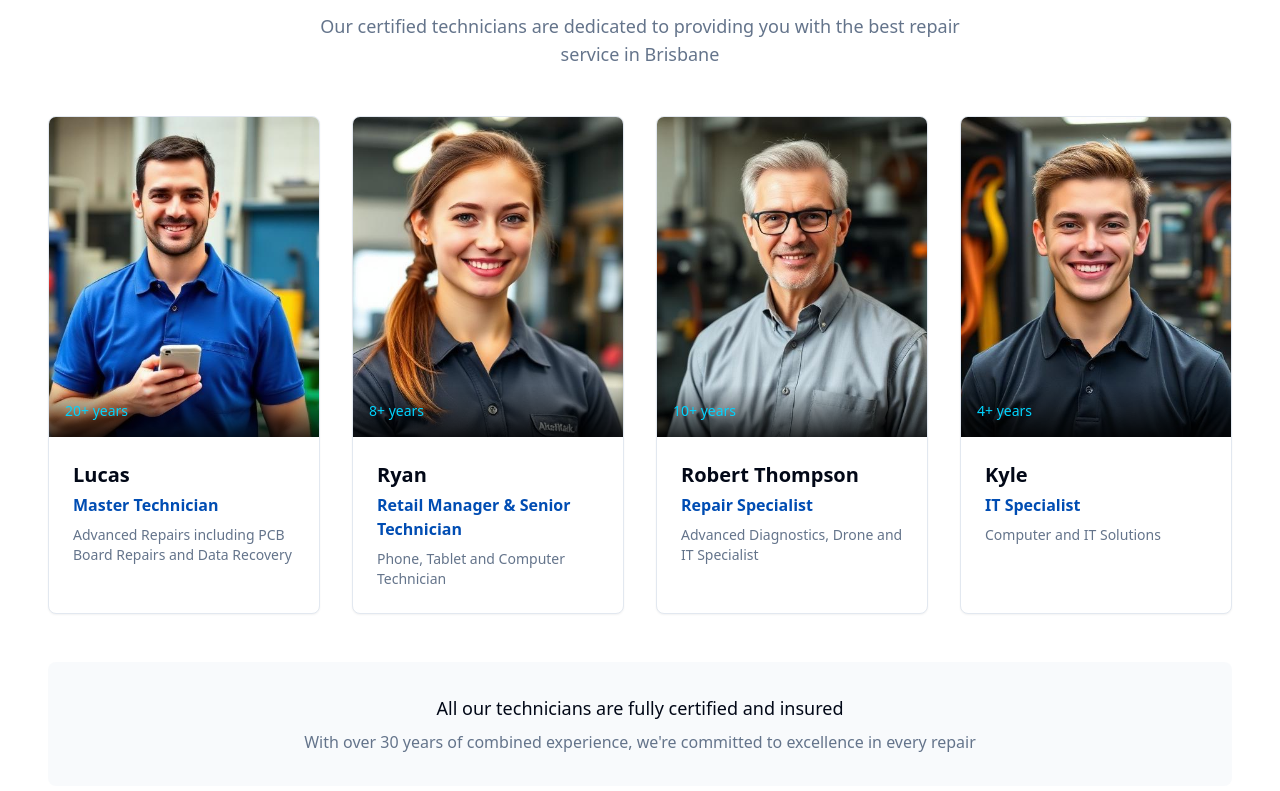
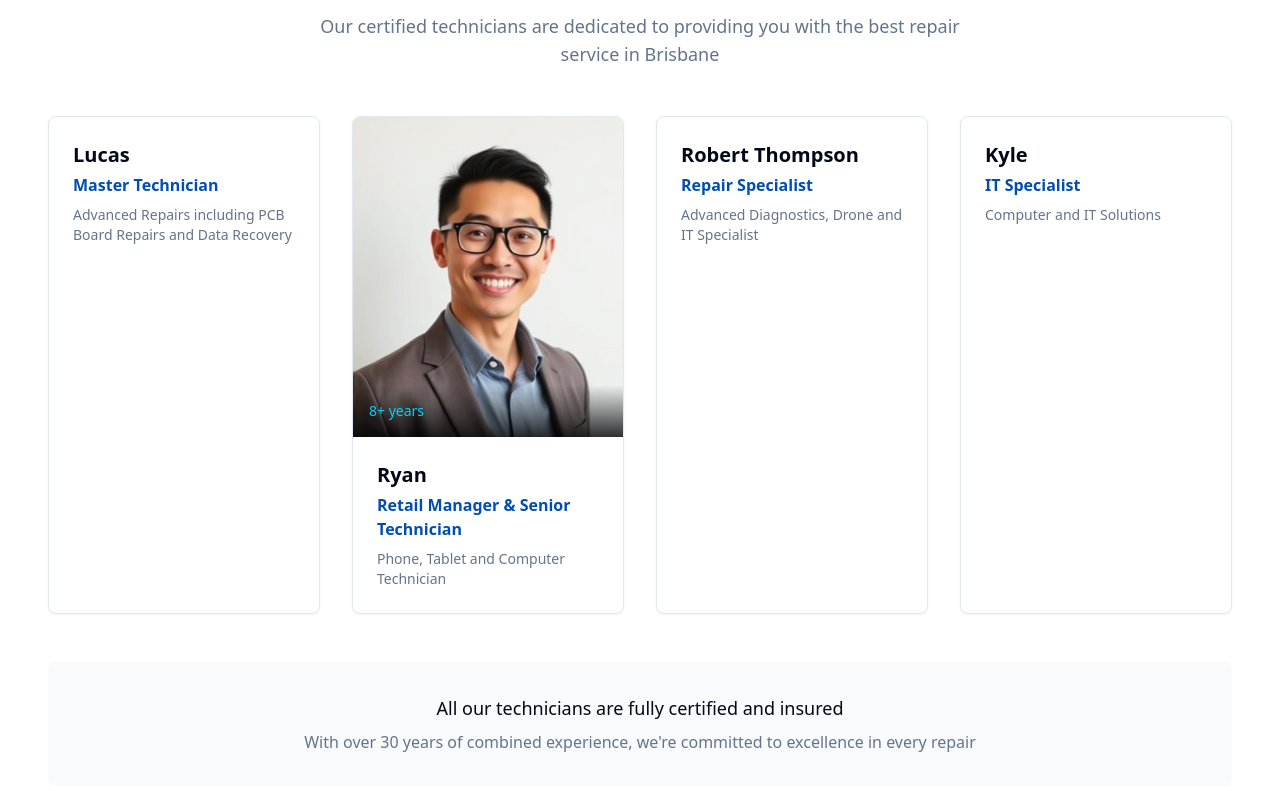
Before and after one commit to ljunwoo0105-a11y/coolcase-repair-qld, a React (Vite) app: page / in a window 1280 px wide. Shown: the part 4945-5736 px from the top of the page. Built offline with nearby package versions, Linux system fonts and the light colour scheme; the HTML template or start-up script is replaced by a standard one.

Commit message:
Update Ryan's team photo

```diff
--- a/src/components/TeamSection.tsx
+++ b/src/components/TeamSection.tsx
@@ -1,8 +1,5 @@
 import { Card, CardContent } from "@/components/ui/card";
-import team1 from "@/assets/team-1.jpg";
-import team2 from "@/assets/team-2.jpg";
-import team3 from "@/assets/team-3.jpg";
-import team4 from "@/assets/team-4.jpg";
+import ryanPhoto from "@/assets/ryan-photo.jpg";
 const TeamSection = () => {
   return <section className="py-16 px-4 bg-background">
       <div className="container mx-auto max-w-7xl">
@@ -20,14 +17,6 @@ const TeamSection = () => {
         <div className="grid grid-cols-1 md:grid-cols-2 lg:grid-cols-4 gap-8">
           {/* Team Member 1 */}
           <Card className="overflow-hidden hover:shadow-xl transition-shadow group">
-            <div className="relative overflow-hidden">
-              <img src={team1} alt="James Mitchell" className="w-full h-80 object-cover group-hover:scale-105 transition-transform duration-300" />
-              <div className="absolute bottom-0 left-0 right-0 bg-gradient-to-t from-black/80 to-transparent p-4">
-                <div className="text-white">
-                  <p className="text-sm font-medium text-[hsl(var(--ccr-glow))]">20+ years</p>
-                </div>
-              </div>
-            </div>
             <CardContent className="p-6">
               <h3 className="text-xl font-bold mb-1">Lucas</h3>
               <p className="text-[hsl(var(--ccr-primary))] font-semibold mb-2">Master Technician</p>
@@ -38,7 +27,7 @@ const TeamSection = () => {
           {/* Team Member 2 */}
           <Card className="overflow-hidden hover:shadow-xl transition-shadow group">
             <div className="relative overflow-hidden">
-              <img src={team2} alt="Sarah Chen" className="w-full h-80 object-cover group-hover:scale-105 transition-transform duration-300" />
+              <img src={ryanPhoto} alt="Ryan - Retail Manager & Senior Technician" className="w-full h-80 object-cover group-hover:scale-105 transition-transform duration-300" />
               <div className="absolute bottom-0 left-0 right-0 bg-gradient-to-t from-black/80 to-transparent p-4">
                 <div className="text-white">
                   <p className="text-sm font-medium text-[hsl(var(--ccr-glow))]">8+ years</p>
@@ -47,21 +36,13 @@ const TeamSection = () => {
             </div>
             <CardContent className="p-6">
               <h3 className="text-xl font-bold mb-1">Ryan</h3>
-              <p className="text-[hsl(var(--ccr-primary))] font-semibold mb-2">Retail Manager & Senior Technician</p>
+              <p className="text-[hsl(var(--ccr-primary))] font-semibold mb-2">Retail Manager & Senior Technician</p>
               <p className="text-sm text-muted-foreground">Phone, Tablet and Computer Technician</p>
             </CardContent>
           </Card>
 
           {/* Team Member 3 */}
           <Card className="overflow-hidden hover:shadow-xl transition-shadow group">
-            <div className="relative overflow-hidden">
-              <img src={team3} alt="Robert Thompson" className="w-full h-80 object-cover group-hover:scale-105 transition-transform duration-300" />
-              <div className="absolute bottom-0 left-0 right-0 bg-gradient-to-t from-black/80 to-transparent p-4">
-                <div className="text-white">
-                  <p className="text-sm font-medium text-[hsl(var(--ccr-glow))]">10+ years</p>
-                </div>
-              </div>
-            </div>
             <CardContent className="p-6">
               <h3 className="text-xl font-bold mb-1">Robert Thompson</h3>
               <p className="text-[hsl(var(--ccr-primary))] font-semibold mb-2">Repair Specialist</p>
@@ -71,14 +52,6 @@ const TeamSection = () => {
 
           {/* Team Member 4 */}
           <Card className="overflow-hidden hover:shadow-xl transition-shadow group">
-            <div className="relative overflow-hidden">
-              <img src={team4} alt="Daniel Martinez" className="w-full h-80 object-cover group-hover:scale-105 transition-transform duration-300" />
-              <div className="absolute bottom-0 left-0 right-0 bg-gradient-to-t from-black/80 to-transparent p-4">
-                <div className="text-white">
-                  <p className="text-sm font-medium text-[hsl(var(--ccr-glow))]">4+ years</p>
-                </div>
-              </div>
-            </div>
             <CardContent className="p-6">
               <h3 className="text-xl font-bold mb-1">Kyle</h3>
               <p className="text-[hsl(var(--ccr-primary))] font-semibold mb-2">IT Specialist</p>
```
Also changed, not shown: src/assets/ryan-photo.jpg (added).
